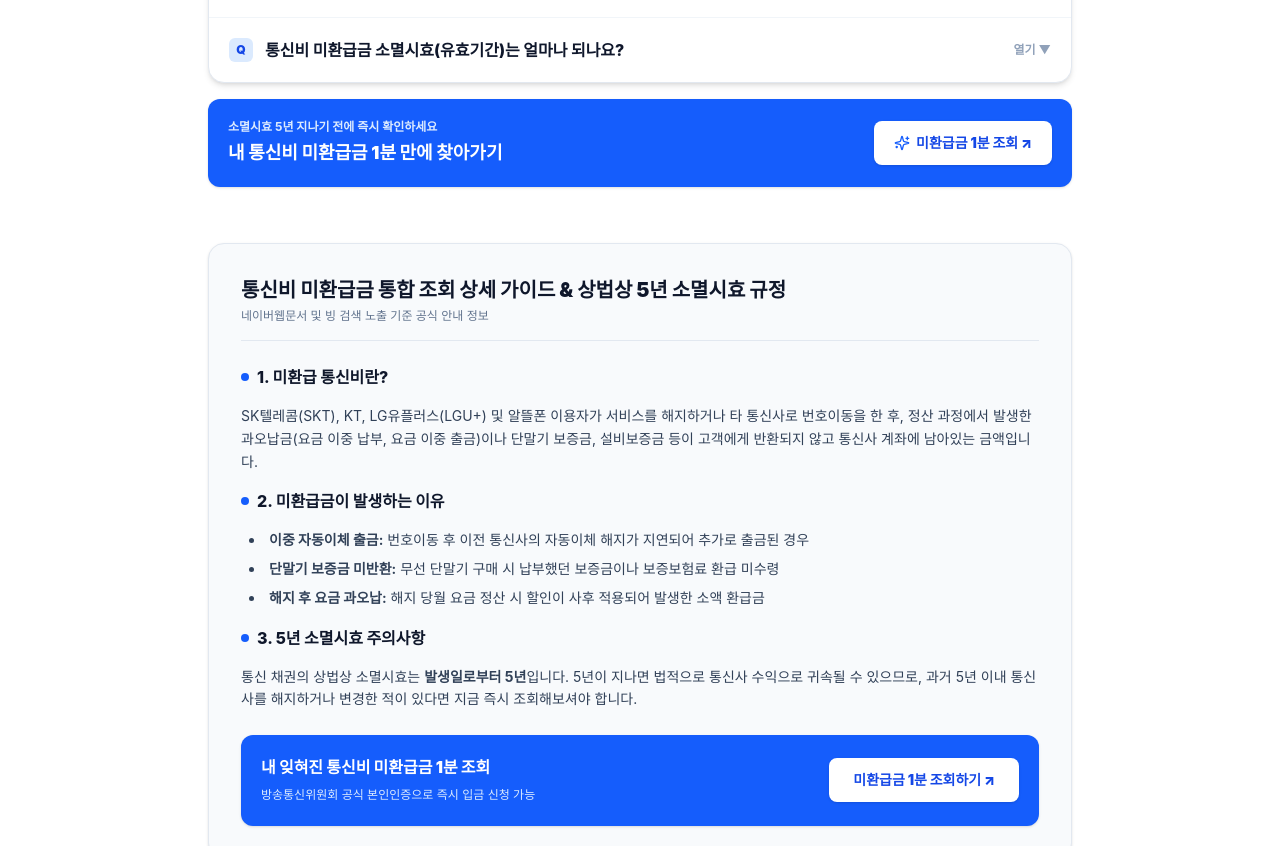
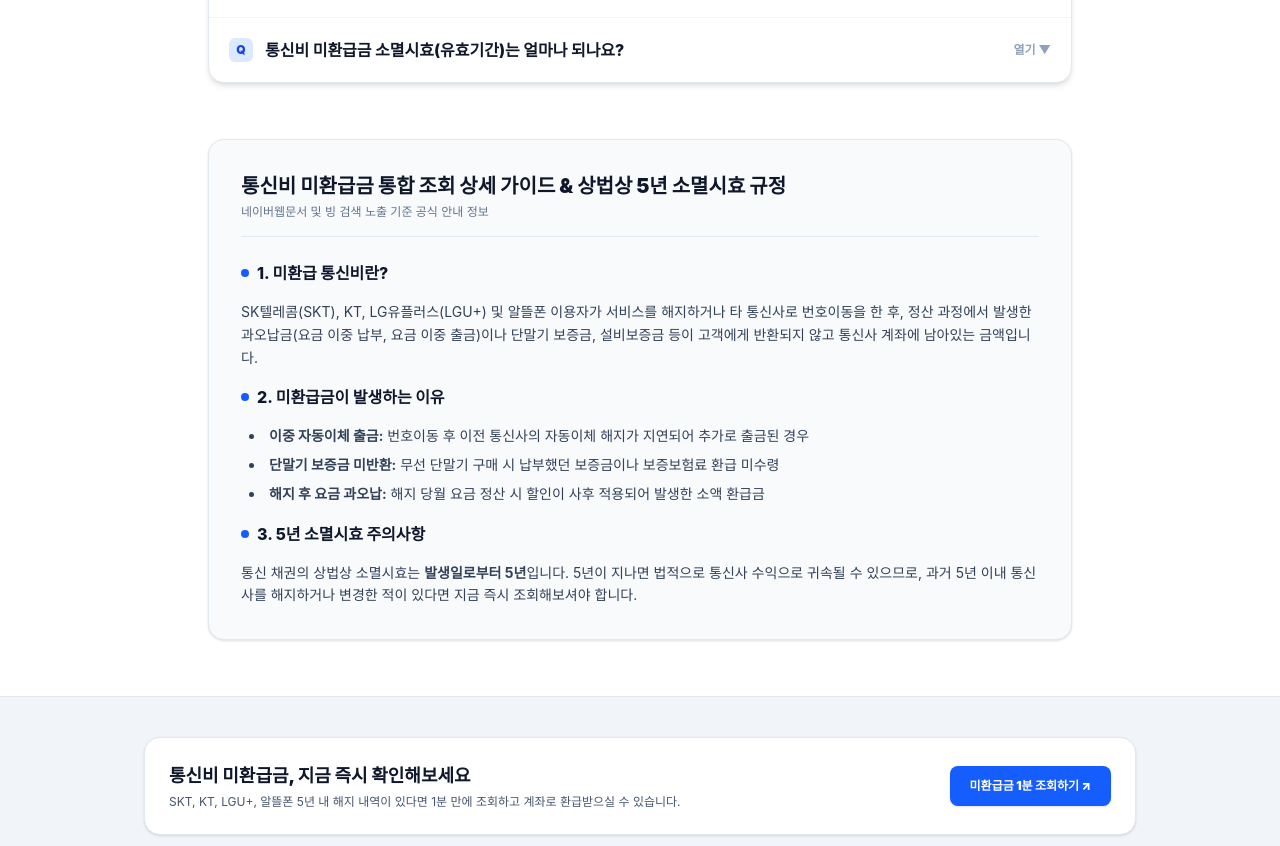
Before and after one commit to fnqlrtm123-code/tongsinbi-kro-kr, a Next.js app: page / in a window 1280 px wide. Shown: the part 4300-5146 px from the top of the page. Built offline with nearby package versions, Linux system fonts and the light colour scheme.

Commit message:
Remove blue CTA banner box from FaqSection and home page

```diff
--- a/src/app/page.tsx
+++ b/src/app/page.tsx
@@ -9,7 +9,6 @@ import FloatingMobileCta from '@/components/FloatingMobileCta';
 import {
   Sparkles,
   Search,
-  ArrowRight,
   ShieldCheck,
   Zap,
   Clock,
@@ -199,22 +198,6 @@ export default function Home() {
               통신 채권의 상법상 소멸시효는 <strong>발생일로부터 5년</strong>입니다. 5년이 지나면 법적으로 통신사 수익으로 귀속될 수 있으므로, 과거 5년 이내 통신사를 해지하거나 변경한 적이 있다면 지금 즉시 조회해보셔야 합니다.
             </p>
           </div>
-
-          {/* High Impact Direct CTA Banner */}
-          <div className="bg-blue-600 text-white rounded-xl p-5 flex flex-col sm:flex-row items-center justify-between gap-4 mt-6 shadow-sm">
-            <div className="space-y-1 text-center sm:text-left">
-              <strong className="text-white text-base block font-black">내 잊혀진 통신비 미환급금 1분 조회</strong>
-              <span className="text-xs text-blue-100">방송통신위원회 공식 본인인증으로 즉시 입금 신청 가능</span>
-            </div>
-            <a
-              href={TARGET_URL}
-              target="_blank"
-              rel="noopener noreferrer"
-              className="px-6 py-3 bg-white text-blue-700 hover:bg-blue-50 font-black text-xs sm:text-sm rounded-lg shadow-sm shrink-0 transition-transform hover:scale-105"
-            >
-              미환급금 1분 조회하기 ↗
-            </a>
-          </div>
         </article>
       </div>
 
--- a/src/components/FaqSection.tsx
+++ b/src/components/FaqSection.tsx
@@ -2,9 +2,6 @@
 
 import React, { useState } from 'react';
 import { faqList } from '@/data/telecomData';
-import { Sparkles } from 'lucide-react';
-
-const TARGET_URL = 'https://a.mrbrisbaneinsouth.kr/1228/';
 
 export default function FaqSection({ limit }: { limit?: number }) {
   const [openIdx, setOpenIdx] = useState<number | null>(0);
@@ -15,7 +12,6 @@ export default function FaqSection({ limit }: { limit?: number }) {
   };
 
   return (
-    <div className="space-y-4">
     <div className="bg-white rounded-2xl border border-slate-200 shadow-md overflow-hidden divide-y divide-slate-100">
       {items.map((item, idx) => {
         const isOpen = openIdx === idx;
@@ -48,23 +44,5 @@ export default function FaqSection({ limit }: { limit?: number }) {
         );
       })}
     </div>
-
-      {/* Bottom CTA Banner */}
-      <div className="bg-blue-600 text-white rounded-xl p-5 flex flex-col sm:flex-row justify-between items-center gap-4 shadow-sm">
-        <div className="space-y-1 text-center sm:text-left">
-          <p className="text-xs font-bold text-blue-100">소멸시효 5년 지나기 전에 즉시 확인하세요</p>
-          <h4 className="text-base sm:text-lg font-black">내 통신비 미환급금 1분 만에 찾아가기</h4>
-        </div>
-        <a
-          href={TARGET_URL}
-          target="_blank"
-          rel="noopener noreferrer"
-          className="px-5 py-3 bg-white hover:bg-blue-50 text-blue-700 font-black text-xs sm:text-sm rounded-lg transition-transform hover:scale-105 shrink-0 shadow-sm flex items-center gap-1.5"
-        >
-          <Sparkles className="w-4 h-4 text-blue-600" />
-          <span>미환급금 1분 조회 ↗</span>
-        </a>
-      </div>
-    </div>
   );
 }
```
Lines whose indentation alone changed are shown as unchanged.
